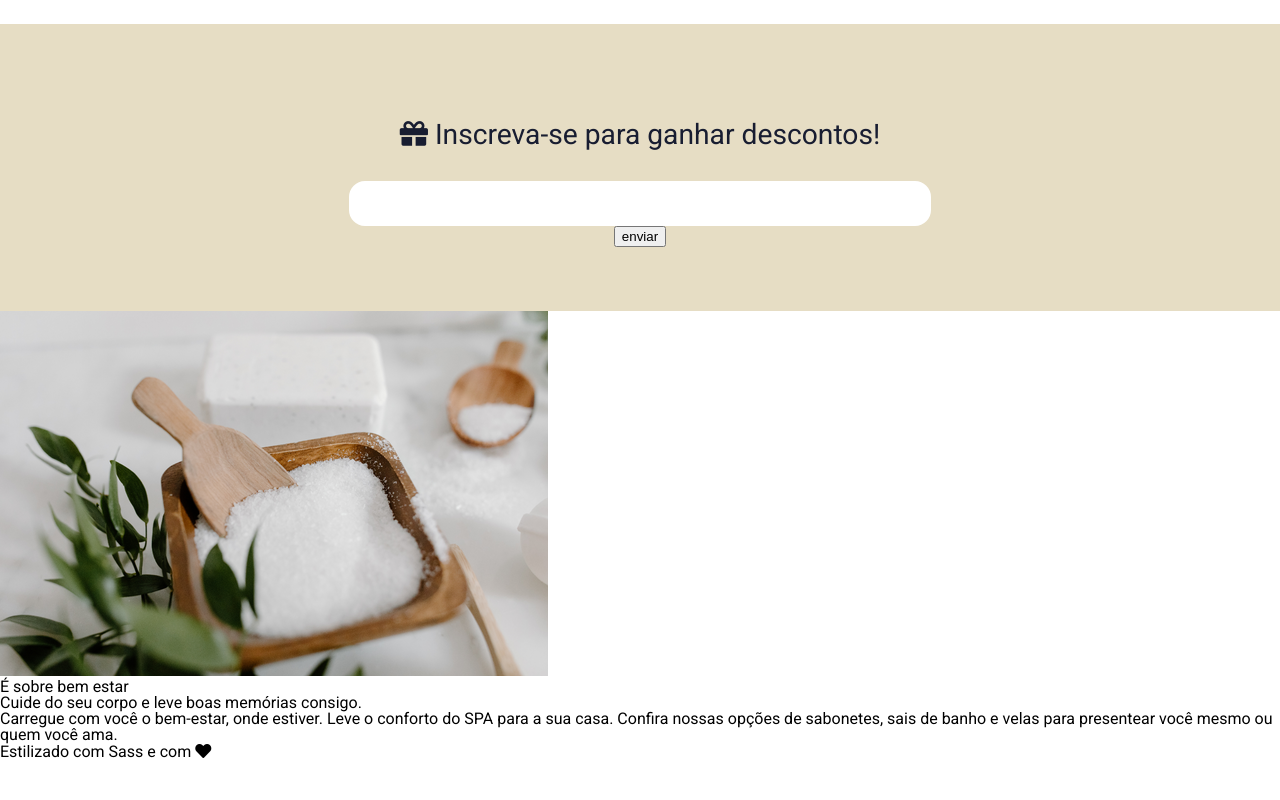
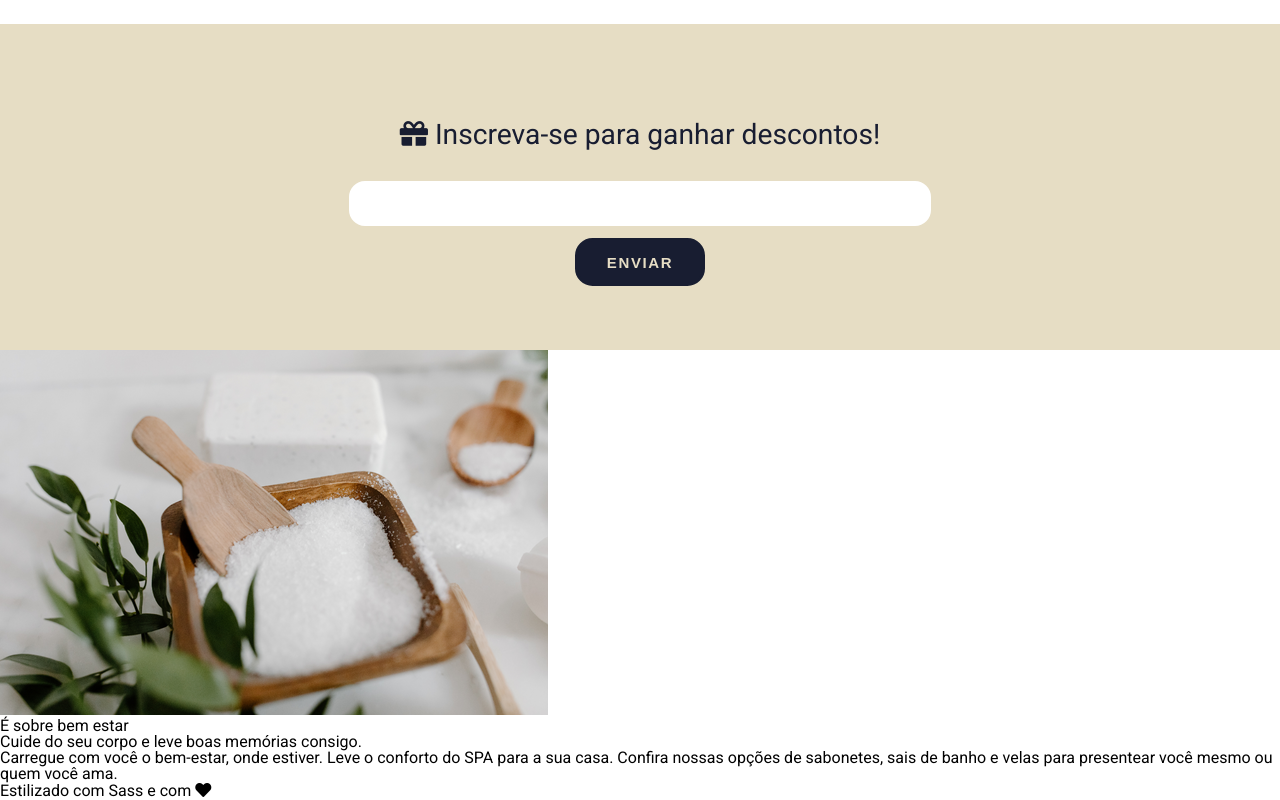
Before and after one commit to avilacamilla/natural-spa-sass, a plain HTML site: page index.html in a window 1280 px wide. Shown: the part 1125-1925 px from the top of the page. Before the commit the page ends 1886 px from the top, so only its background shows below. Drawn offline with nearby package versions, Linux system fonts and the light colour scheme; files that its build step writes are made by us from their sources.

Commit message:
style(_ticket.scss): finalizar estilização da seção de cupom de desconto

```diff
--- a/styles/components/_ticket.scss
+++ b/styles/components/_ticket.scss
@@ -33,4 +33,24 @@
             outline: none;
         }
     }
+    button {
+        text-transform: uppercase;
+        margin: 0.75rem 0 0 0;
+        outline: none;
+        height: 3rem;
+        text-align: center;
+        width: 8.1rem;
+        background: $cor-primaria;
+        color: $cor-terciaria;
+        letter-spacing: 0.1rem;
+        font-size: $tamanho-do-texto / 3.2;
+        font-weight: 600;
+        cursor: pointer;
+        border: 0.19rem solid $cor-primaria;
+        border-radius: 1.1rem;
+        &:hover {
+            background: $cor-terciaria;
+            color: $cor-primaria;
+        }
+    }
 }
```
